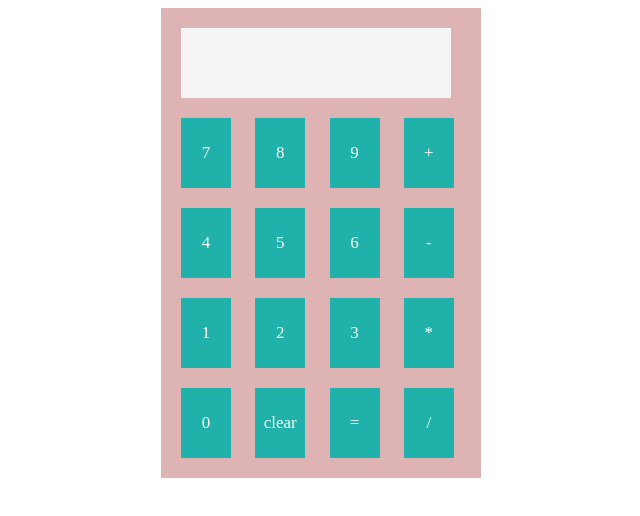
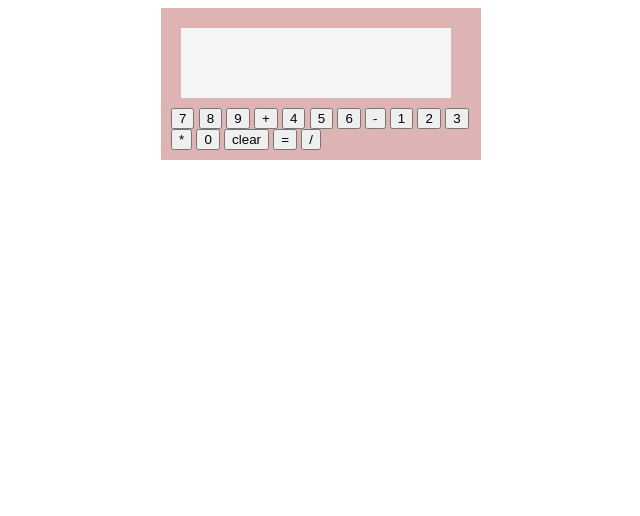
Before and after one commit to andresgrdn/calculadora, a plain HTML site: page index.html in a window 1280 px wide. Shown: the whole page, without its empty margins (319-959 px from the left). Drawn offline with Linux system fonts and the light colour scheme.

Commit message:
Cambio de botones con tag div a tag button y colores en variables

```diff
--- a/index.html
+++ b/index.html
@@ -18,25 +18,25 @@
       <div class="pantalla"></div>
 
       <div class="botones">
-        <div class="numero entrada">7</div>
-        <div class="numero entrada">8</div>
-        <div class="numero entrada">9</div>
-        <div class="operacion entrada">+</div>
+        <button class="numero entrada">7</button>
+        <button class="numero entrada">8</button>
+        <button class="numero entrada">9</button>
+        <button class="operacion entrada">+</button>
 
-        <div class="numero entrada">4</div>
-        <div class="numero entrada">5</div>
-        <div class="numero entrada">6</div>
-        <div class="operacion entrada">-</div>
+        <button class="numero entrada">4</button>
+        <button class="numero entrada">5</button>
+        <button class="numero entrada">6</button>
+        <button class="operacion entrada">-</button>
 
-        <div class="numero entrada">1</div>
-        <div class="numero entrada">2</div>
-        <div class="numero entrada">3</div>
-        <div class="operacion entrada">*</div>
+        <button class="numero entrada">1</button>
+        <button class="numero entrada">2</button>
+        <button class="numero entrada">3</button>
+        <button class="operacion entrada">*</button>
 
-        <div class="numero entrada">0</div>
-        <div class="borrar">clear</div>
-        <div class="igual">=</div>
-        <div class="operacion entrada">/</div>
+        <button class="numero entrada">0</button>
+        <button class="borrar">clear</button>
+        <button class="igual">=</button>
+        <button class="operacion entrada">/</button>
       </div>
     </section>
   </main>
--- a/styles.css
+++ b/styles.css
@@ -1,16 +1,22 @@
+:root {
+  --bkg-color-pantalla: #f5f5f5;
+  --bkg-color-contenedor-calculadora: #ddb3b3;
+  --btn-bkg-color: #20b2aa;
+  --btn-text-color: #fffaf0;
+}
 .contenedor-calculadora {
   padding: 10px;
   margin: auto;
   width: 300px;
   font-size: 17px;
-  background: #ddb3b3;
+  background: var(--bkg-color-contenedor-calculadora);
 }
 .pantalla {
   margin: 10px;
   padding: 10px;
   height: 50px;
   width: 250px;
-  background: whitesmoke;
+  background: var(--bkg-color-pantalla);
 }
 .botones {
   display: inline-block;
@@ -20,8 +26,8 @@
   padding-bottom: 25px;
   margin: 10px;
   display: inherit;
-  background: lightseagreen;
-  color: floralwhite;
+  background: var(--btn-bkg-color);
+  color: var(--btn-text-color);
   text-align: center;
   width: 50px;
 }
```
